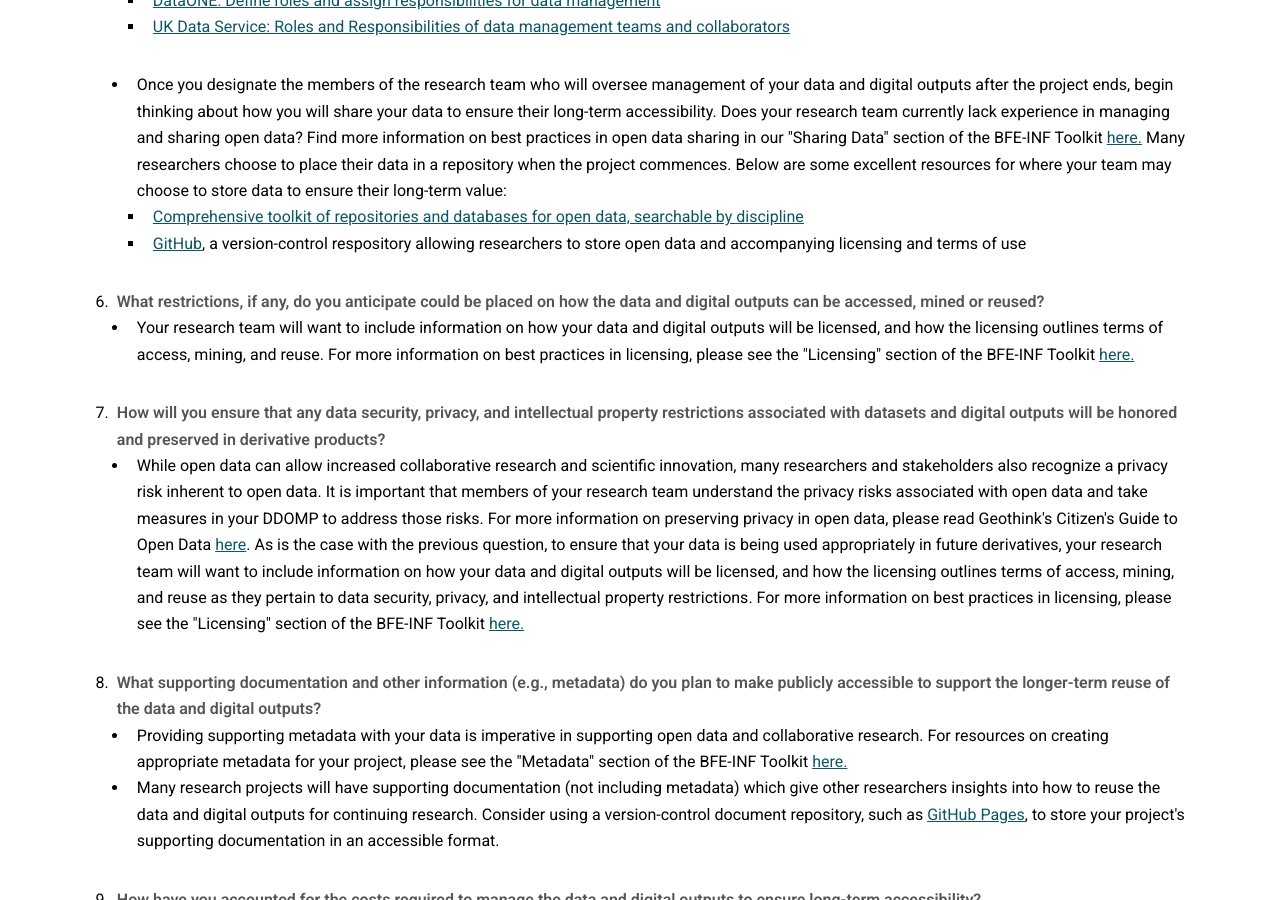
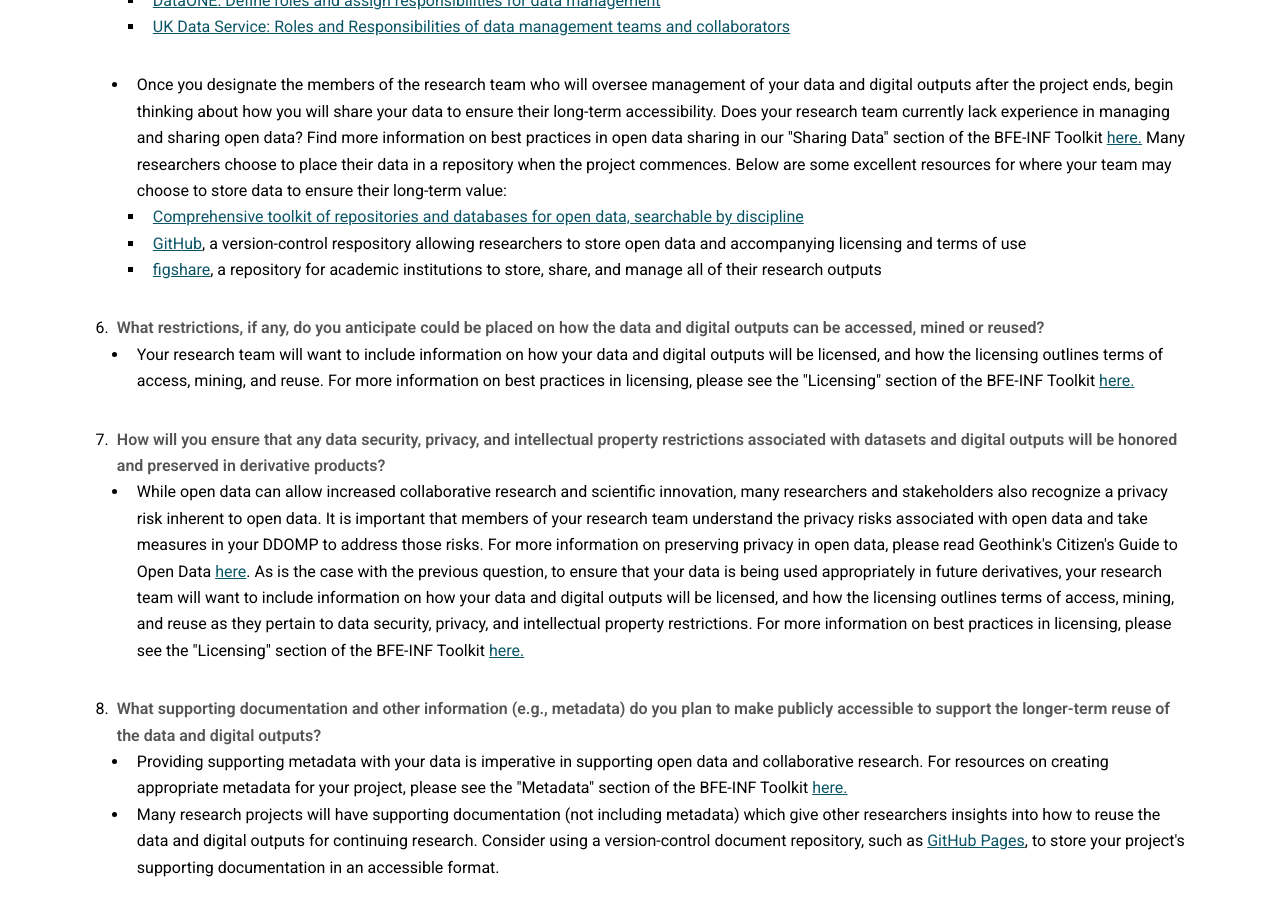
Before and after one commit to bfe-inf/toolkit, a Jekyll site: the page built from ddomp-fullproposal.html, in a window 1280 px wide and 900 px high, scrolled down 2668 px. Built offline with Jekyll 4.4.1, drawn with Linux system fonts in a browser that asks for light colours.

Commit message:
Update ddomp-fullproposal.html

```diff
--- a/ddomp-fullproposal.html
+++ b/ddomp-fullproposal.html
@@ -118,6 +118,7 @@ tipue_search_active: true
 									<ul style="list-style-type:square">
 										<li><a href="https://www.re3data.org/" target="_blank">Comprehensive toolkit of repositories and databases for open data, searchable by discipline</a></li>
 										<li><a href="https://github.com/" target="_blank">GitHub</a>, a version-control respository allowing researchers to store open data and accompanying licensing and terms of use</li>
+										<li><a href="https://figshare.com/services/institutions">figshare</a>, a repository for academic institutions to store, share, and manage all of their research outputs</li>
 									</ul>
 							</ul>
 						<li><strong>What restrictions, if any, do you anticipate could be placed on how the data and digital outputs can be accessed, mined or reused?</strong></li>
```
